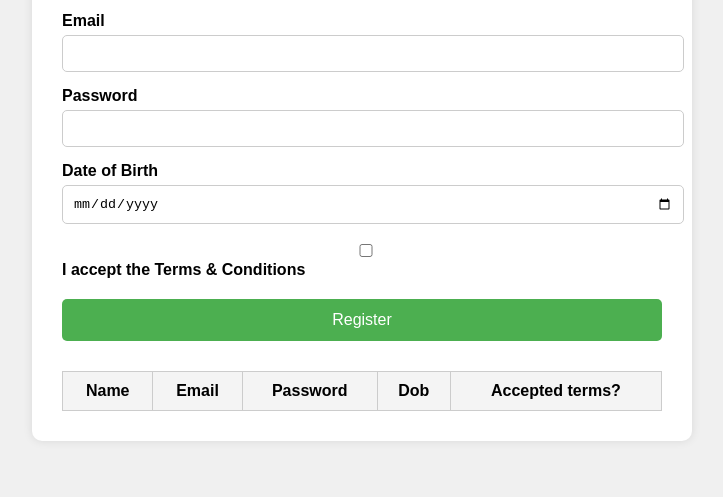
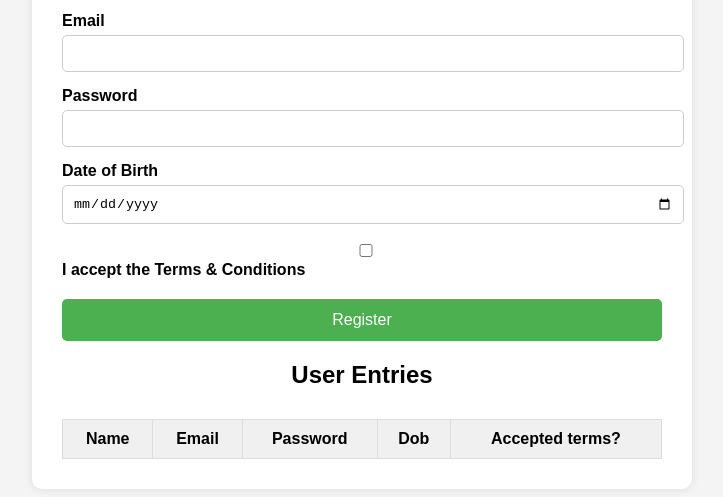
Before and after one commit to Lintaaa-25/wd101, a plain HTML site: page index.html in a window 1280 px wide. Shown: the part 199-696 px from the top of the page, without its empty margins (278-1001 px from the left). Drawn offline with Linux system fonts and the light colour scheme.

Commit message:
Update index.html

```diff
--- a/index.html
+++ b/index.html
@@ -6,7 +6,7 @@
   <style>
     body {
       font-family: Arial, sans-serif;
-      background: #f0f0f0;
+      background: #f4f4f4;
       padding: 30px;
     }
 
@@ -21,6 +21,7 @@
 
     h2 {
       text-align: center;
+      margin-bottom: 20px;
     }
 
     label {
@@ -43,13 +44,13 @@
 
     button {
       margin-top: 20px;
+      width: 100%;
       padding: 12px;
       background-color: #4CAF50;
       color: white;
       font-size: 16px;
       border: none;
       border-radius: 5px;
-      width: 100%;
     }
 
     table {
@@ -59,13 +60,13 @@
     }
 
     th, td {
-      border: 1px solid #ccc;
+      border: 1px solid #ddd;
       padding: 10px;
       text-align: center;
     }
 
     th {
-      background-color: #f4f4f4;
+      background-color: #f0f0f0;
     }
   </style>
 </head>
@@ -77,7 +78,7 @@
       <input type="text" id="name" required />
 
       <label for="email">Email</label>
-      <input type="email" id="email" required />
+      <input type="text" id="email" required />
 
       <label for="password">Password</label>
       <input type="password" id="password" required />
@@ -95,7 +96,8 @@
       <button type="submit">Register</button>
     </form>
 
-    <table>
+    <h2>User Entries</h2>
+    <table id="user-table">
       <thead>
         <tr>
           <th>Name</th>
@@ -105,7 +107,9 @@
           <th>Accepted terms?</th>
         </tr>
       </thead>
-      <tbody id="user-entries"></tbody>
+      <tbody id="user-entries">
+        <!-- Data rows go here -->
+      </tbody>
     </table>
   </div>
 
```
